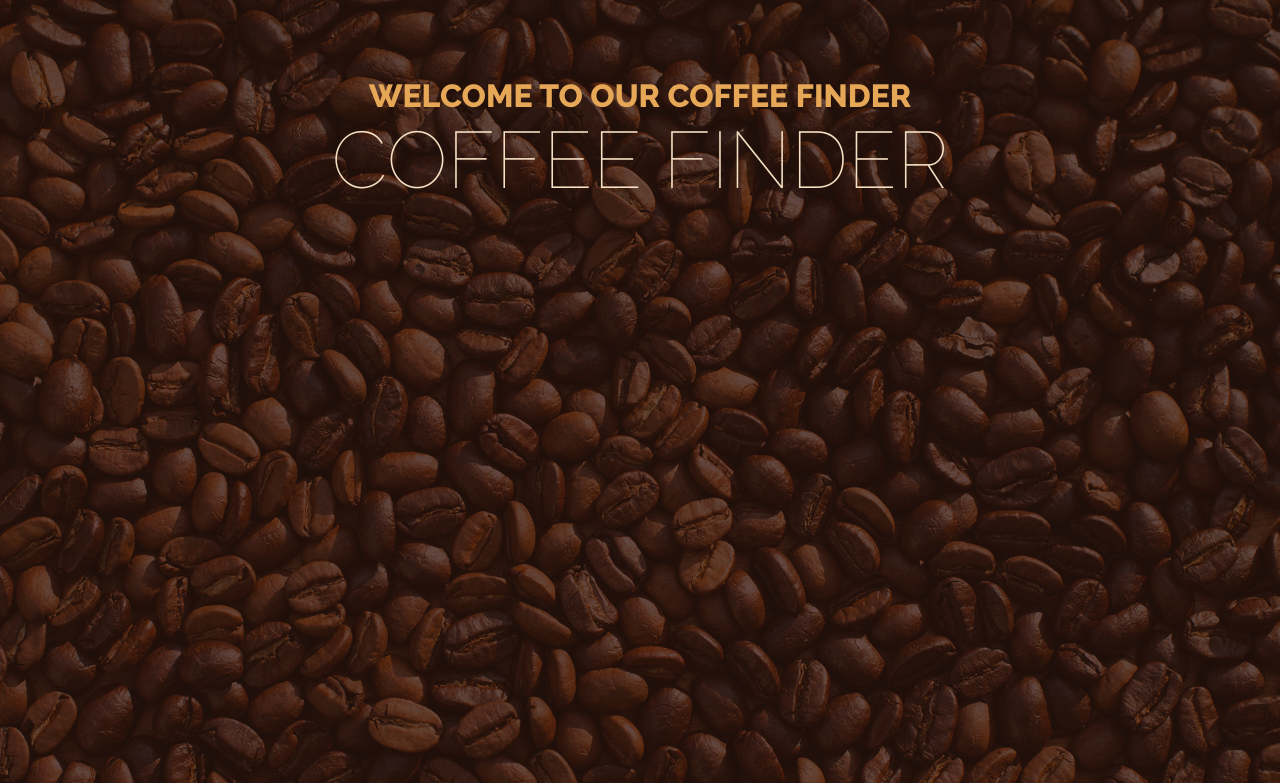
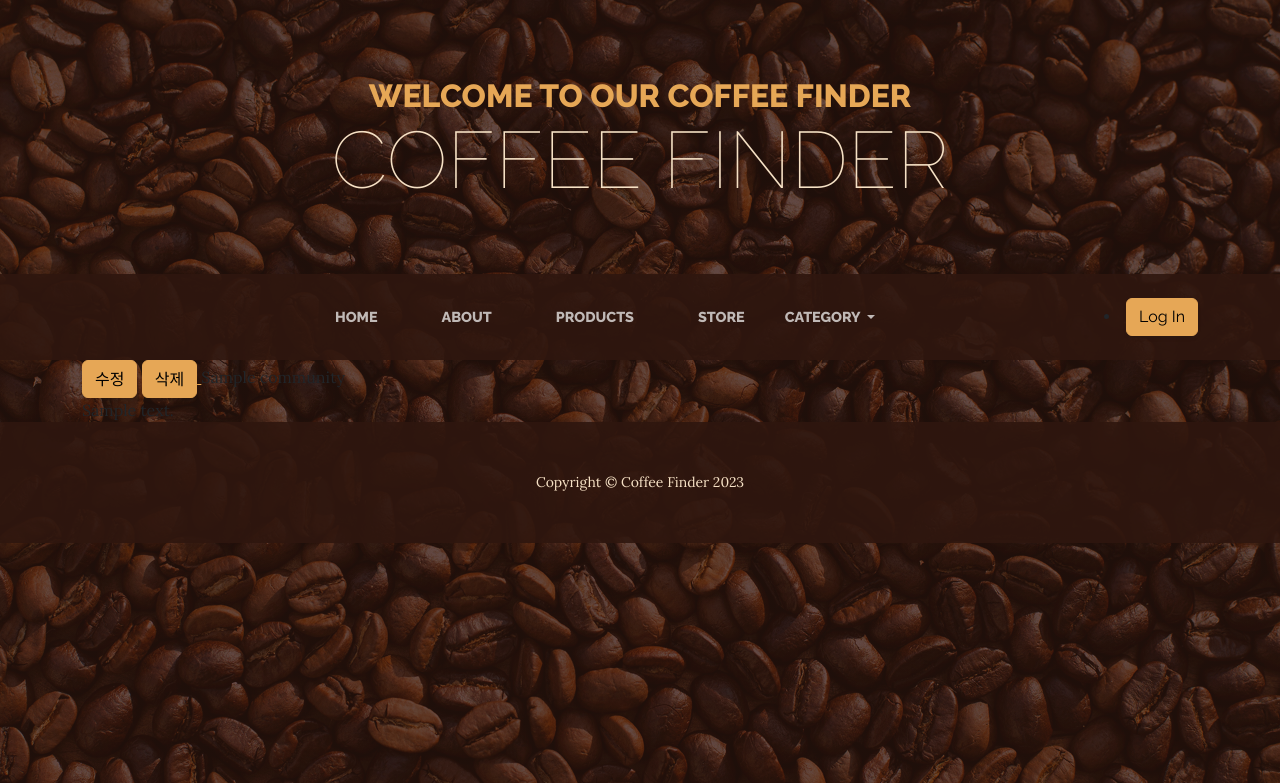
Before and after one commit to yih97/miniproject, a Django app: page /community/1/ in a window 1280 px wide. Shown: the top 783 px of the page. Run offline with Django 4.2, Linux system fonts and the light colour scheme; tables that the repository leaves empty hold one stand-in row (values such as "Sample post"); some libraries are stand-ins or nearby versions.

Commit message:
병욱/작업6
community_detail 보완
삭제기능/수정기능 추가

```diff
--- a/community/templates/community/community.html
+++ b/community/templates/community/community.html
@@ -127,10 +127,10 @@
   <img src="..." class="card-img-top" alt="...">
   <div class="card-body">
     <p class="card-text">
-       <h4>{{ c.title }}</h4>
+    <h4>{{ c.title }}</h4>
     <br/>
     <p>{{ c.content }}</p>
-    <a href="{% url 'community:update' c.pk %}" class="btn btn-outline-primary">edit</a>
+    <a href="{% url 'community:community_detail' c.pk %}" class="btn btn-outline-primary">보기</a>
     </p>
   </div>
 </div>
--- a/community/templates/community/community_detail.html
+++ b/community/templates/community/community_detail.html
@@ -85,6 +85,107 @@
 <!--    </nav>-->
     {% block content %}
     {% endblock %}
+     <nav class="navbar navbar-expand-lg navbar-dark py-lg-4" id="mainNav">
+            <div class="container">
+                <a class="navbar-brand text-uppercase fw-bold d-lg-none" href=" ">COFFEE FINDER</a>
+                <button class="navbar-toggler" type="button" data-bs-toggle="collapse" data-bs-target="#navbarSupportedContent" aria-controls="navbarSupportedContent" aria-expanded="false" aria-label="Toggle navigation"><span class="navbar-toggler-icon"></span></button>
+                <div class="collapse navbar-collapse" id="navbarSupportedContent">
+                    <ul class="navbar-nav mx-auto">
+                        <li class="nav-item px-lg-4"><a class="nav-link text-uppercase" href=" ">Home</a></li>
+                        <li class="nav-item px-lg-4"><a class="nav-link text-uppercase" href="about.html">About</a></li>
+
+                        <li class="nav-item px-lg-4"><a class="nav-link text-uppercase" href="products.html">Products</a></li>
+                        <li class="nav-item px-lg-4"><a class="nav-link text-uppercase" href="store.html">Store</a></li>
+                        <li class="nav-item dropdown">
+                          <a class="nav-link dropdown-toggle" href="#" role="button" data-bs-toggle="dropdown" aria-expanded="false">
+                              CATEGORY
+                          </a>
+                          <ul class="dropdown-menu">
+                              {% for cate in category %}
+                                <li><a class="dropdown-item" href="/coffee/?cate={{ cate.coffee }}">{{ cate.coffee }}</a></li>
+                              {% endfor %}
+                          </ul>
+                        </li>
+                    </ul>
+                    <li class="nav-item">
+                        {% if user.is_authenticated %}
+                        <a class="nav-link" href="{% url 'community:logout' %}"></a>
+                        {% endif %}
+                    </li>
+
+                    <button class="btn btn-primary" style="float-end">
+                        <a class="nav-link" href="#" data-bs-toggle="modal" data-bs-target="#loginModal">Log In</a>
+                    </button>
+                </div>
+            </div>
+        </nav>
+<body>
+<!--<div class="container">-->
+<!--    <button class="btn btn-primary" style="float-end">-->
+
+<!--                    </button>-->
+
+<div class="container">
+    <button class="btn btn-primary" style="float-end">
+                        <a class="nav-link" href="{% url 'community:update' community.pk %}" data-bs-toggle="modal" data-bs-target="#loginModal">수정</a>
+                    </button>
+
+<!--<a role="button" class="btn btn-sm btn-danger"-->
+<!--    id="community-{{ community.pk }}-delete-btn"-->
+<!--    href="#" data-bs-toggle="modal"-->
+<!--    data-bs-target="#deleteCommunityModal-{{ community.pk }}">-->
+<!--    delete-->
+<!--</a>-->
+
+    <a href ="{% url 'community:delete' community.pk %}">
+        <button class="btn btn-primary" style="float-end" type="submit">삭제</button>
+    </a>
+
+<!--Modal-->
+<!--    <div class="modal fade" id="deleteCommunityModal-{{ community.pk }}" role="dialog"-->
+<!--         aria-labelledby="deleteCommunityModalLabel" aria-hidden="true">-->
+<!--        <div class="modal-dialog" role="document">-->
+<!--            <div class="modal-content">-->
+<!--                <div class="modal-header">-->
+<!--                    <h5 class="modal-title" id="deleteModalLabel">-->
+<!--                        Are You Sure?-->
+<!--                    </h5>-->
+<!--                    <button type="button" class="close" data-bs-dismiss="modal" aria-label="Close">-->
+<!--                        <span aria-hidden="true">&times;</span>-->
+<!--                    </button>-->
+<!--                </div>-->
+<!--                <div class="modal-body">-->
+<!--                    <del>{{ community | linebreaks }}</del>-->
+<!--                </div>-->
+<!--                <div class="modal-footer">-->
+<!--                    <button type="button" class="btn btn-secondary" data-bs-dismiss="modal">-->
+<!--                        Cancel-->
+<!--                    </button>-->
+<!--                    <a role = "button" class="btn btn-danger"-->
+<!--                       href="/delete/{{ community.pk }}/">-->
+<!--                       Delete-->
+<!--                    </a>-->
+<!--                </div>-->
+<!--            </div>-->
+<!--        </div>-->
+<!--    </div>-->
+
+    {{ community.title }}
+    <br>
+    {{ community.content }}
+    <br/>
+        </div>
+    </div>
+        <!-- 드롭다운 메뉴 만든다 -->
+                {% for i in categories %}
+<!--                    <li class="드롭다운메뉴">{{ i.coffee }}</li>-->
+                <p>{{ i.coffee }}</p>
+                {% endfor %}
+            </div>
+
+    <footer class="footer text-faded text-center py-5">
+<div class="container"><p class="m-0 small">Copyright &copy; Coffee Finder 2023</p></div>
+</footer>
     <!-- Bootstrap core JS-->
     <script src="{% static 'css/styles.css' %}" rel="stylesheet" ></script>
     <!-- Core theme JS-->
--- a/community/urls.py
+++ b/community/urls.py
@@ -11,6 +11,7 @@ urlpatterns = [
     path('signup/', views.signup, name='signup'),
     path('<int:pk>/', views.community_detail, name='community_detail'),
     path('new/', views.new, name='new'),
-
     path('update/<int:pk>/', views.update, name='update'),
+    path('community_detail/<int:pk>/', views.community_detail, name='community_detail'),
+    path("delete/<int:pk>/", views.delete, name='delete'),
 ]
--- a/community/views.py
+++ b/community/views.py
@@ -15,10 +15,6 @@ def community(request):
 def community_detail(request, pk):
     community = get_object_or_404(Community, pk=pk)
     return render(request, "community/community_detail.html", {"community" : community})
-
-
-
-# Create your views here.
 
 def community(request):
     community = Community.objects.all()
@@ -93,3 +89,9 @@ def modify(request, community_id):
              form = CommunityForm(instance=community)
          context = {'community':community, 'form': form}
          return render(request, 'community/community_form.html', context)
+
+
+def delete(request, pk):  # 매개변수 설정
+    community = get_object_or_404(Community, pk=pk)
+    community.delete()
+    return redirect("/community/")
```
